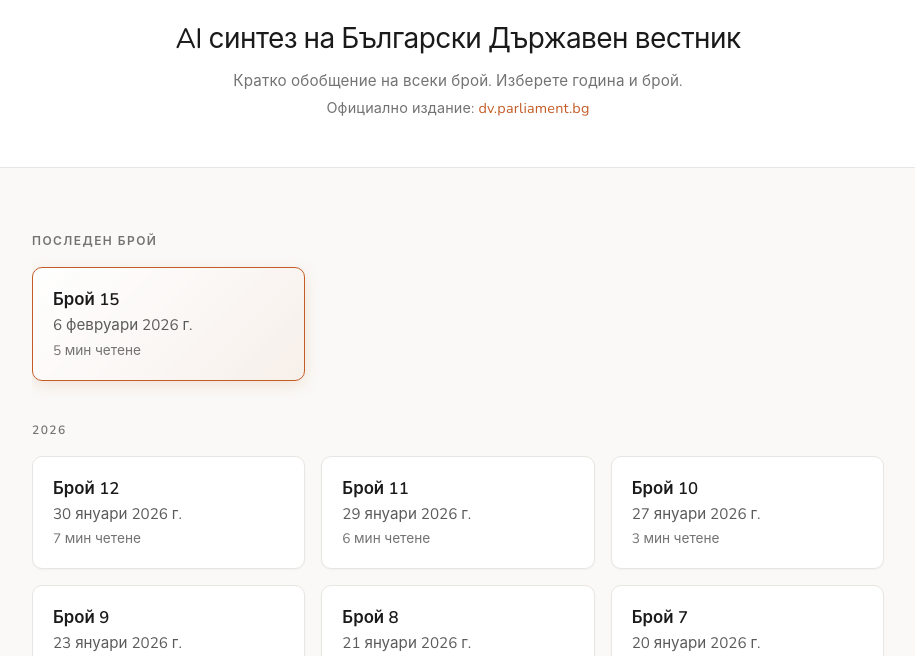
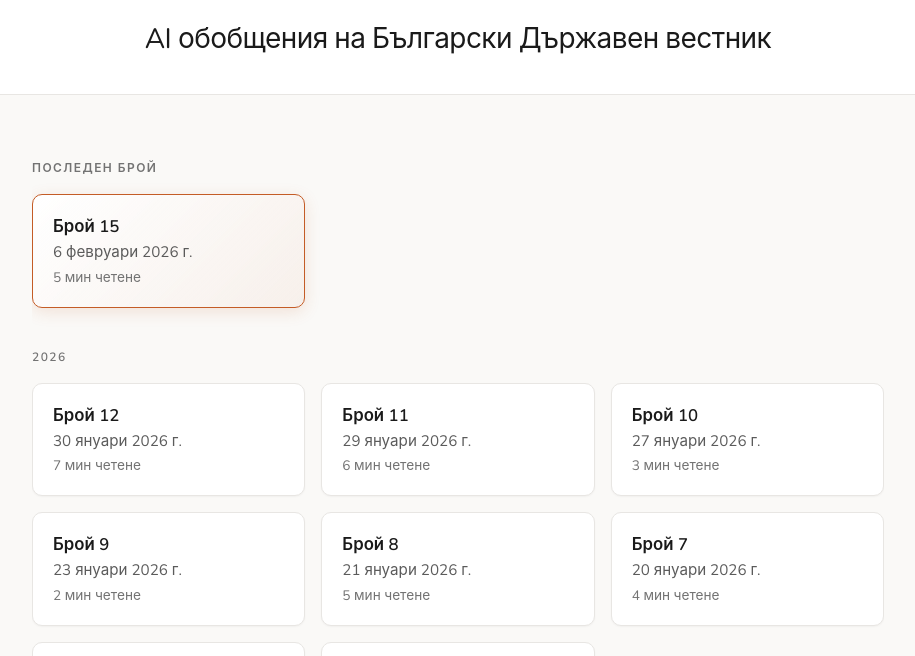
Before and after one commit to otsirh/gazette.bg, a website: page index.html in a window 1280 px wide. Shown: the part 99-755 px from the top of the page, without its empty margins (182-1097 px from the left). Drawn offline with nearby package versions, Linux system fonts and the light colour scheme.

Commit message:
Update index.html title and header for clarity, and enhance content disclaimer in app.js to emphasize AI-generated text and its unofficial status.

```diff
--- a/index.html
+++ b/index.html
@@ -4,16 +4,14 @@
     <meta charset="UTF-8" />
     <meta name="viewport" content="width=device-width, initial-scale=1" />
     <link rel="icon" href="favicon.svg" type="image/svg+xml" />
-    <title>AI синтез на Български Държавен вестник</title>
+    <title>AI обобщения на Български Държавен вестник</title>
     <link rel="stylesheet" href="https://fonts.googleapis.com/css2?family=Nunito:ital,wght@0,300;0,400;0,600;0,700;1,400&display=swap" />
     <link rel="stylesheet" href="css/styles.css" />
 </head>
 <body>
     <header class="masthead">
         <img src="favicon.svg" alt="" class="masthead-logo" width="56" height="56" />
-        <h1>AI синтез на Български Държавен вестник</h1>
-        <p class="masthead-description">Кратко обобщение на всеки брой. Изберете година и брой.</p>
-        <p class="tagline">Официално издание: <a href="https://dv.parliament.bg/DVWeb/index.faces" target="_blank" rel="noopener">dv.parliament.bg</a></p>
+        <h1>AI обобщения на Български Държавен вестник</h1>
     </header>
     <div class="layout">
         <main id="main">
--- a/js/app.js
+++ b/js/app.js
@@ -392,7 +392,7 @@
         }
         const catalogItem = year && issueNum ? findIssueByYearAndNumber(year, issueNum) : null;
         const readMinutesForHeader = catalogItem?.readMinutes ?? null;
-        const contentDisclaimer = '<p class="content-disclaimer">Синтезът по-долу е генериран с AI и може да съдържа грешки. За официалния текст прегледайте PDF-а по-горе.</p>';
+        const contentDisclaimer = '<p class="content-disclaimer"><strong>Важно:</strong> Целият текст по-долу е генериран с изкуствен интелект (AI) и не е официален — може да съдържа грешки или неточности. Ако не сте сигурни в нещо, винаги преглеждайте официалния брой на Държавен вестник на <a href="https://dv.parliament.bg" target="_blank" rel="noopener">dv.parliament.bg</a>.</p>';
         try {
             const r = await fetch(file);
             if (!r.ok) throw new Error(r.statusText);
```
